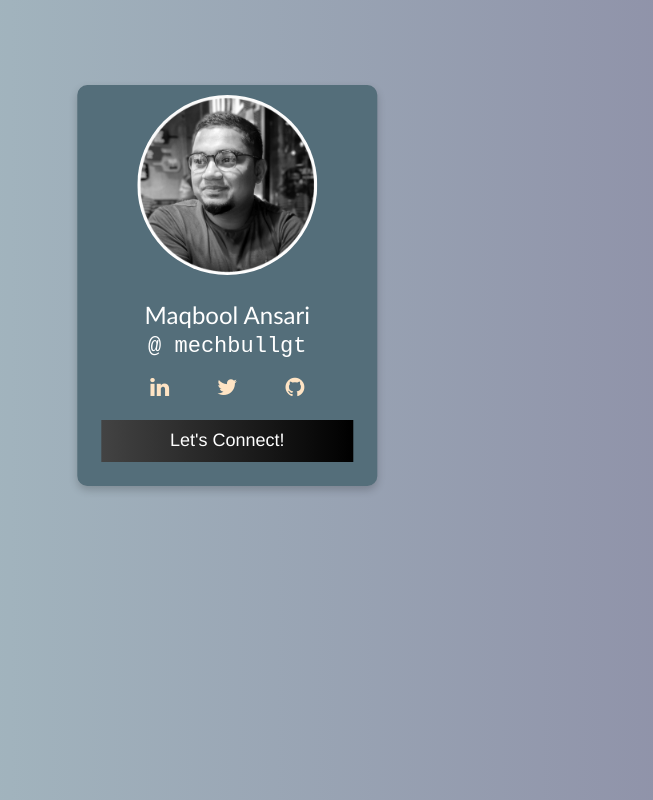
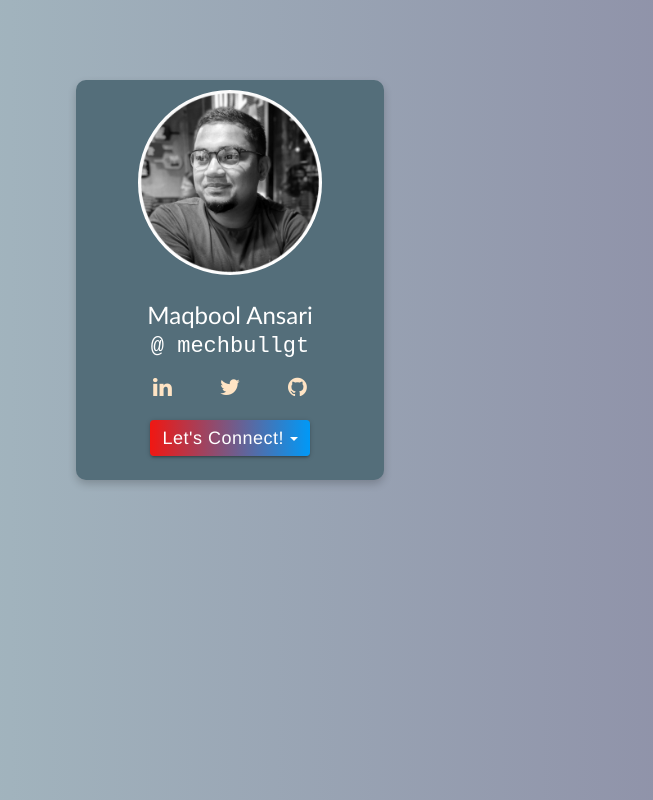
Before and after one commit to mechbullgt/xyz.maqbool, a website: page public/index.html in a window 1280 px wide. Shown: the whole page, without its empty margins (410-1063 px from the left). Drawn offline with nearby package versions, Linux system fonts and the light colour scheme.

Commit message:
Updated skins added dropdown.

```diff
--- a/public/index.html
+++ b/public/index.html
@@ -9,17 +9,15 @@
     <link rel="stylesheet" href="https://cdnjs.cloudflare.com/ajax/libs/animate.css/3.7.0/animate.min.css">
     <link rel="stylesheet" href="https://maxcdn.bootstrapcdn.com/bootstrap/3.3.7/css/bootstrap.min.css">
     <link rel="stylesheet" href="https://cdnjs.cloudflare.com/ajax/libs/font-awesome/4.7.0/css/font-awesome.min.css">
+    <script src="https://ajax.googleapis.com/ajax/libs/jquery/3.3.1/jquery.min.js"></script>
+    <script src="https://maxcdn.bootstrapcdn.com/bootstrap/3.3.7/js/bootstrap.min.js"></script>
     <link rel="stylesheet" href="./style.css">
     <title>Hi! I'm Maqbool!</title>
 </head>
 
 <body>
     <div class="container">
-            <div class="row">
-                    <div class="col-sm-4 ">
-                    </div>
-                    <div class="col-sm-4 vcenter">
-                        <div class="card blue-grey darken-1" style="width: 30rem;">
+        <div class="card blue-grey darken-1 vcenter">
             <img class="card-img-top img-circle" src="./assets/myProfilePic.jpeg" alt="maqboolAnsari" style="width:60%">
             <div class="card-content white-text">
                 <h2 class="card-title animated tada delay-2s" id="myName" style="margin: 0px">Maqbool Ansari</h2>
@@ -30,11 +28,16 @@
                     <a href="https://twitter.com/mechbullgt"><i class="fa fa-twitter"></i></a>
                     <a href="https://github.com/mechbullgt"><i class="fa fa-github"></i></a>
                 </div>
-                                <p><a href="mailto:xyz.maqbool@gmail.com"><button>Let's Connect!</button></a></p>
+                <div class="dropdown">
+                    <button class="btn btn-default dropdown-toggle" type="button" data-toggle="dropdown">Let's
+                        Connect! <span class="caret"></span></button>
+                    <ul class="dropdown-menu">
+                        <li class="dropdown-header">Write?</li>
+                        <li><a href="mailto:xyz.maqbool@gmail.com">Email Me!</a></li>
+                        <li class="dropdown-header">Talk?</li>
+                        <li><a href="tel:+919630323535">Call Me!</a></li>
+                    </ul>
                 </div>
-                        </div>
-                    </div>
-                    <div class="col-sm-4">
             </div>
         </div>
     </div>
--- a/public/style.css
+++ b/public/style.css
@@ -1,13 +1,17 @@
 .vcenter{
-    position: relative;
-    margin-top: 80px;
-    transform: translateX(7%);
+    display: block;
+    margin-left: auto;
+    margin-right: auto;
+    align-content: center;
 }
 
-.body{
-    background: #c0c0aa;  /* fallback for old browsers */
-    background: -webkit-linear-gradient(to right, #1cefff, #c0c0aa);  /* Chrome 10-25, Safari 5.1-6 */
-    background: linear-gradient(to right, #1cefff, #c0c0aa); W3C, IE 10+/ Edge, Firefox 16+, Chrome 26+, Opera 12+, Safari 7+
+.card{
+    max-width: 22em;
+    margin-top: 10vh;
+    box-shadow: 0 4px 8px 0 rgba(0, 0, 0, 0.2);
+    border: #8D0B93;
+    text-align: center;
+    border-radius: 10px 10px 10px 10px;
 }
 
 body{
@@ -40,15 +44,6 @@ body{
         100%{background-position:0% 50%}
     }
 
-.card {
-    box-shadow: 0 4px 8px 0 rgba(0, 0, 0, 0.2);
-    border: #8D0B93;
-    text-align: center;
-    display: flex;
-    border-radius: 10px 10px 10px 10px;
-    flex-direction: column;
-}
-
 img{
     margin-top: 10px;
     margin-bottom: 0;
@@ -56,8 +51,7 @@ img{
     align-self: center;
 }
 
-
-a {
+a{
     text-decoration: none;
     font-size: 22px;
     color:bisque;
@@ -72,13 +66,8 @@ a {
 
 #icons{
     margin-top: 10px;
-    max-width: 300px;
+    max-width: 30em;
 }
-
-/* i{
-    display: inline-flex;
-    justify-content: space-around;
-} */
 
 i {
     display: inline-block;
@@ -91,19 +80,21 @@ i {
     font-family: 'Trebuchet MS', 'Lucida Sans Unicode', 'Lucida Grande', 'Lucida Sans', Arial, sans-serif
 }
 
-button {
+.btn-default {
     border: none;
-    outline: 0;
-    display: inline-block;
-    padding: 8px;
+    background: #0099F7;  /* fallback for old browsers */
+    background: -webkit-linear-gradient(to right, #F11712, #0099F7);  /* Chrome 10-25, Safari 5.1-6 */
+    background: linear-gradient(to right, #F11712, #0099F7); /* W3C, IE 10+/ Edge, Firefox 16+, Chrome 26+, Opera 12+, Safari 7+ */
+    text-align: center;
+    text-transform: none;
+    cursor: pointer;
     color: white;
-    background: #000000;  /* fallback for old browsers */
-    background: -webkit-linear-gradient(to right, #434343, #000000);  /* Chrome 10-25, Safari 5.1-6 */
-    background: linear-gradient(to right, #434343, #000000); /* W3C, IE 10+/ Edge, Firefox 16+, Chrome 26+, Opera 12+, Safari 7+ */
-    text-align: center;
-    cursor: pointer;
-    width: 100%;
+    width: auto;
     font-size: 18px;
+}
+
+.dropdown-menu a{
+    font-size: 12px;
 }
 
 button:hover, a:hover {
```
Also changed, not shown: public/404.html (added, +33 -0 lines), firebase.json (added), 2 other files. Lines whose indentation alone changed are shown as unchanged.
